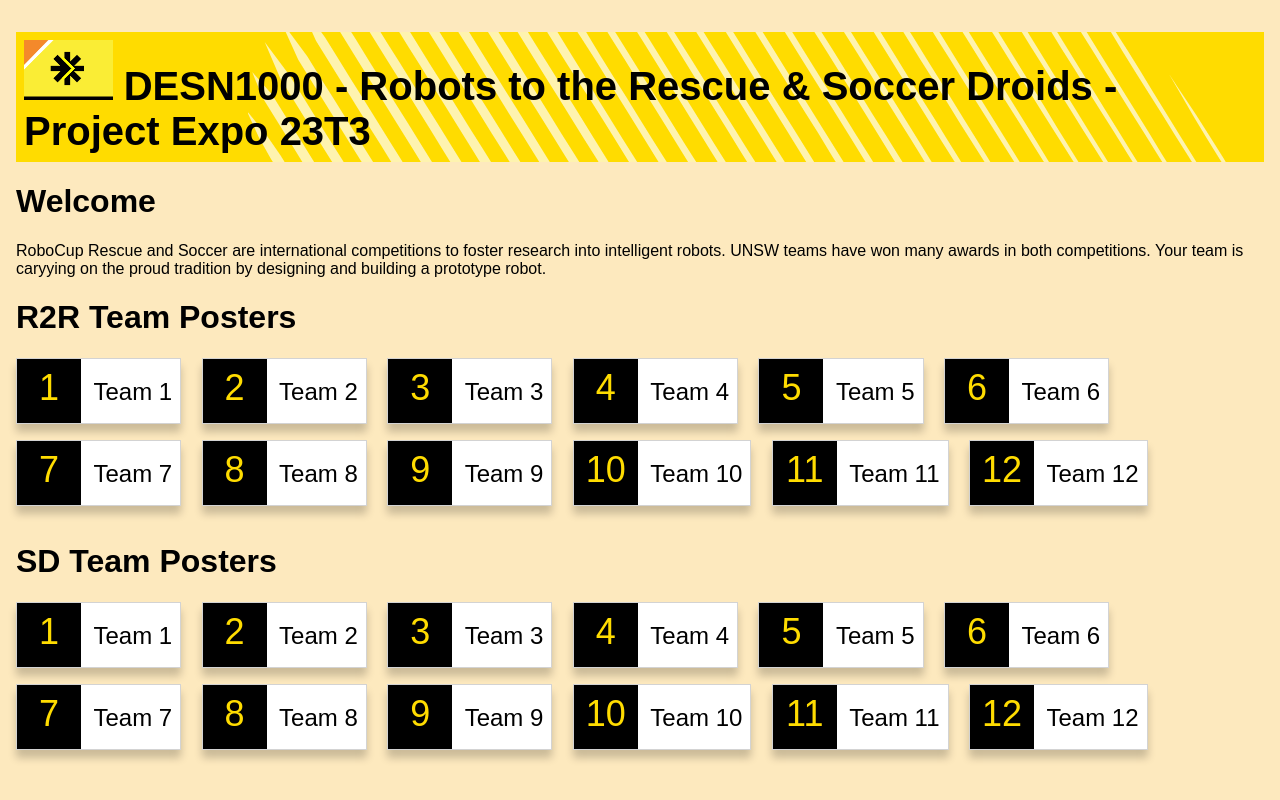
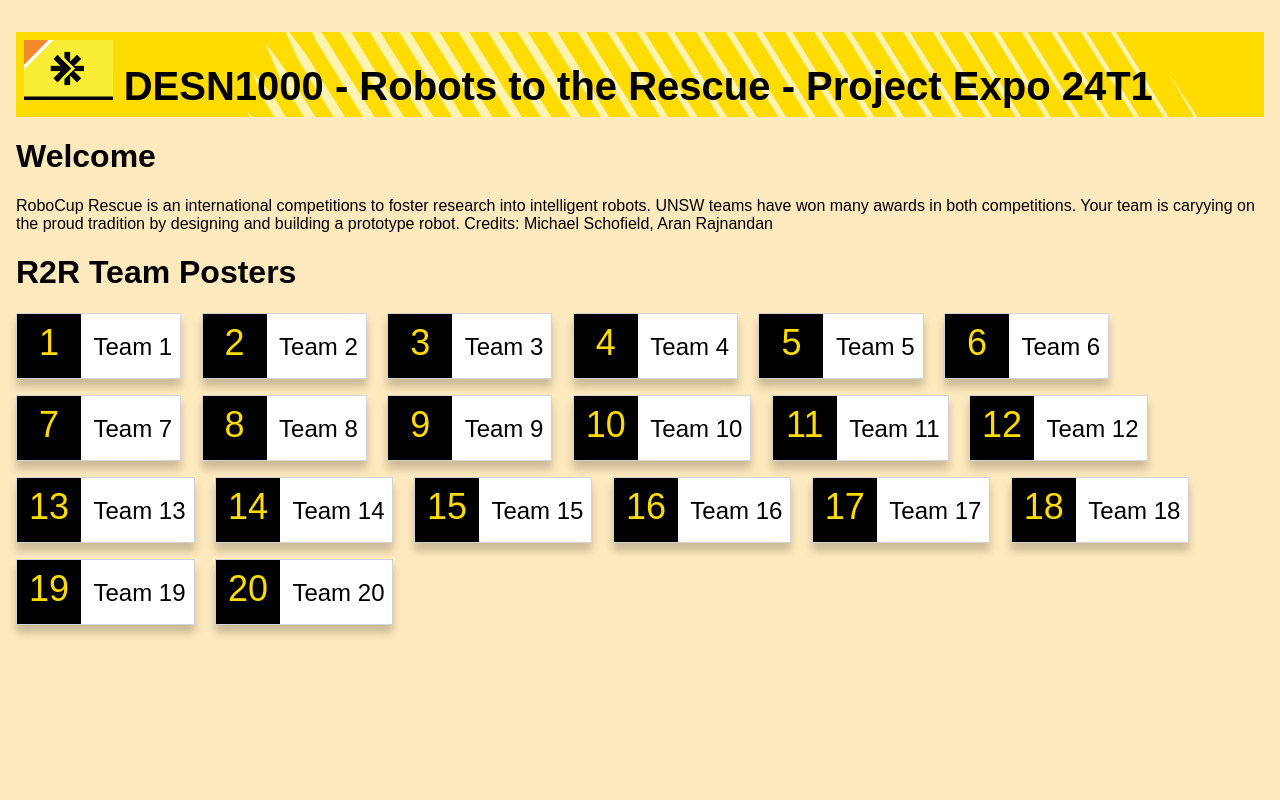
Before and after one commit to Eerie777/Expo, a plain HTML site: page index.html in a window 1280 px wide. Drawn offline with Linux system fonts and the light colour scheme.

Commit message:
Update index.html
removed SD

```diff
--- a/index.html
+++ b/index.html
@@ -2,7 +2,7 @@
 <html lang="en">
 
 <head>
-    <title>ENGG1000 R2R Expo</title>
+    <title>DESN1000 R2R Expo</title>
     <style>
         h1 {
             color: rgb(0, 0, 0);
@@ -117,13 +117,13 @@
             <div class="logo">
                 <img src="DesignNextIcon.png" alt="Logo" style="height: 60px">
             </div>
-            DESN1000 - Robots to the Rescue & Soccer Droids - Project Expo 23T3
+            DESN1000 - Robots to the Rescue - Project Expo 24T1
         </div>
     </p>
     <h1>
         Welcome</h1>
-    <p>RoboCup Rescue and Soccer are international competitions to foster research into intelligent robots.
-        UNSW teams have won many awards in both competitions. Your team is caryying on the proud tradition by designing and building a prototype robot.
+    <p>RoboCup Rescue is an international competitions to foster research into intelligent robots.
+        UNSW teams have won many awards in both competitions. Your team is caryying on the proud tradition by designing and building a prototype robot. Credits: Michael Schofield, Aran Rajnandan
     </p>
     <h1>
         R2R Team Posters</h1>
@@ -142,30 +142,16 @@
         <a href='R2RTeam10Poster.pdf' target='_blank'>	<div class='card'>	<div class='teamNumber'>	10</div>	<div class='teamName'>	Team 10</div>	</div></a>
         <a href='R2RTeam11Poster.pdf' target='_blank'>	<div class='card'>	<div class='teamNumber'>	11</div>	<div class='teamName'>	Team 11</div>	</div></a>
         <a href='R2RTeam12Poster.pdf' target='_blank'>	<div class='card'>	<div class='teamNumber'>	12</div>	<div class='teamName'>	Team 12</div>	</div></a>
+        <a href='R2RTeam13Poster.pdf' target='_blank'>	<div class='card'>	<div class='teamNumber'>	13</div>	<div class='teamName'>	Team 13</div>	</div></a>
+        <a href='R2RTeam14Poster.pdf' target='_blank'>	<div class='card'>	<div class='teamNumber'>	14</div>	<div class='teamName'>	Team 14</div>	</div></a>
+        <a href='R2RTeam15Poster.pdf' target='_blank'>	<div class='card'>	<div class='teamNumber'>	15</div>	<div class='teamName'>	Team 15</div>	</div></a>
+        <a href='R2RTeam16Poster.pdf' target='_blank'>	<div class='card'>	<div class='teamNumber'>	16</div>	<div class='teamName'>	Team 16</div>	</div></a>
+        <a href='R2RTeam17Poster.pdf' target='_blank'>	<div class='card'>	<div class='teamNumber'>	17</div>	<div class='teamName'>	Team 17</div>	</div></a>
+        <a href='R2RTeam18Poster.pdf' target='_blank'>	<div class='card'>	<div class='teamNumber'>	18</div>	<div class='teamName'>	Team 18</div>	</div></a>
+        <a href='R2RTeam19Poster.pdf' target='_blank'>	<div class='card'>	<div class='teamNumber'>	19</div>	<div class='teamName'>	Team 19</div>	</div></a>
+        <a href='R2RTeam20Poster.pdf' target='_blank'>	<div class='card'>	<div class='teamNumber'>	20</div>	<div class='teamName'>	Team 20</div>	</div></a>
+            <! �� End ��>
 
-            <! �� End ��>
-    </p>
-
-    <h1>
-        SD Team Posters</h1>
-    <p>
-        <! �� Code from R2R Project Expo.xlsx - Teams ��>
-
-        <a href='SDTeam1Poster.pdf' target='_blank'>	<div class='card'>	<div class='teamNumber'>	1</div>	<div class='teamName'>	Team 1</div>	</div></a>
-        <a href='SDTeam2Poster.pdf' target='_blank'>	<div class='card'>	<div class='teamNumber'>	2</div>	<div class='teamName'>	Team 2</div>	</div></a>
-        <a href='SDTeam3Poster.pdf' target='_blank'>	<div class='card'>	<div class='teamNumber'>	3</div>	<div class='teamName'>	Team 3</div>	</div></a>
-        <a href='SDTeam4Poster.pdf' target='_blank'>	<div class='card'>	<div class='teamNumber'>	4</div>	<div class='teamName'>	Team 4</div>	</div></a>
-        <a href='SDTeam5Poster.pdf' target='_blank'>	<div class='card'>	<div class='teamNumber'>	5</div>	<div class='teamName'>	Team 5</div>	</div></a>
-        <a href='SDTeam6Poster.pdf' target='_blank'>	<div class='card'>	<div class='teamNumber'>	6</div>	<div class='teamName'>	Team 6</div>	</div></a>
-        <a href='SDTeam7Poster.pdf' target='_blank'>	<div class='card'>	<div class='teamNumber'>	7</div>	<div class='teamName'>	Team 7</div>	</div></a>
-        <a href='SDTeam8Poster.pdf' target='_blank'>	<div class='card'>	<div class='teamNumber'>	8</div>	<div class='teamName'>	Team 8</div>	</div></a>
-        <a href='SDTeam9Poster.pdf' target='_blank'>	<div class='card'>	<div class='teamNumber'>	9</div>	<div class='teamName'>	Team 9</div>	</div></a>
-        <a href='SDTeam10Poster.pdf' target='_blank'>	<div class='card'>	<div class='teamNumber'>	10</div>	<div class='teamName'>	Team 10</div>	</div></a>
-        <a href='SDTeam11Poster.pdf' target='_blank'>	<div class='card'>	<div class='teamNumber'>	11</div>	<div class='teamName'>	Team 11</div>	</div></a>
-        <a href='SDTeam12Poster.pdf' target='_blank'>	<div class='card'>	<div class='teamNumber'>	12</div>	<div class='teamName'>	Team 12</div>	</div></a>
-
-            <! �� End ��>
-    </p>
     </p>
 
 
```
